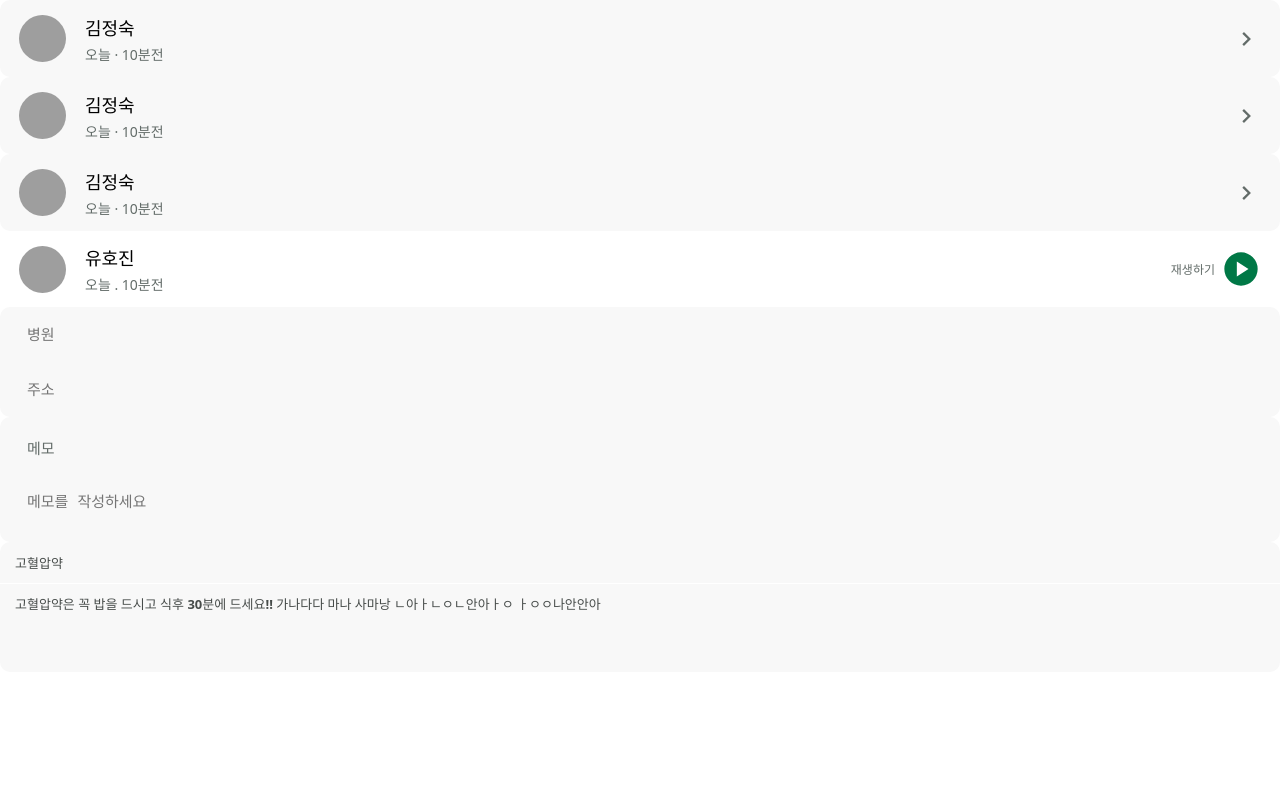
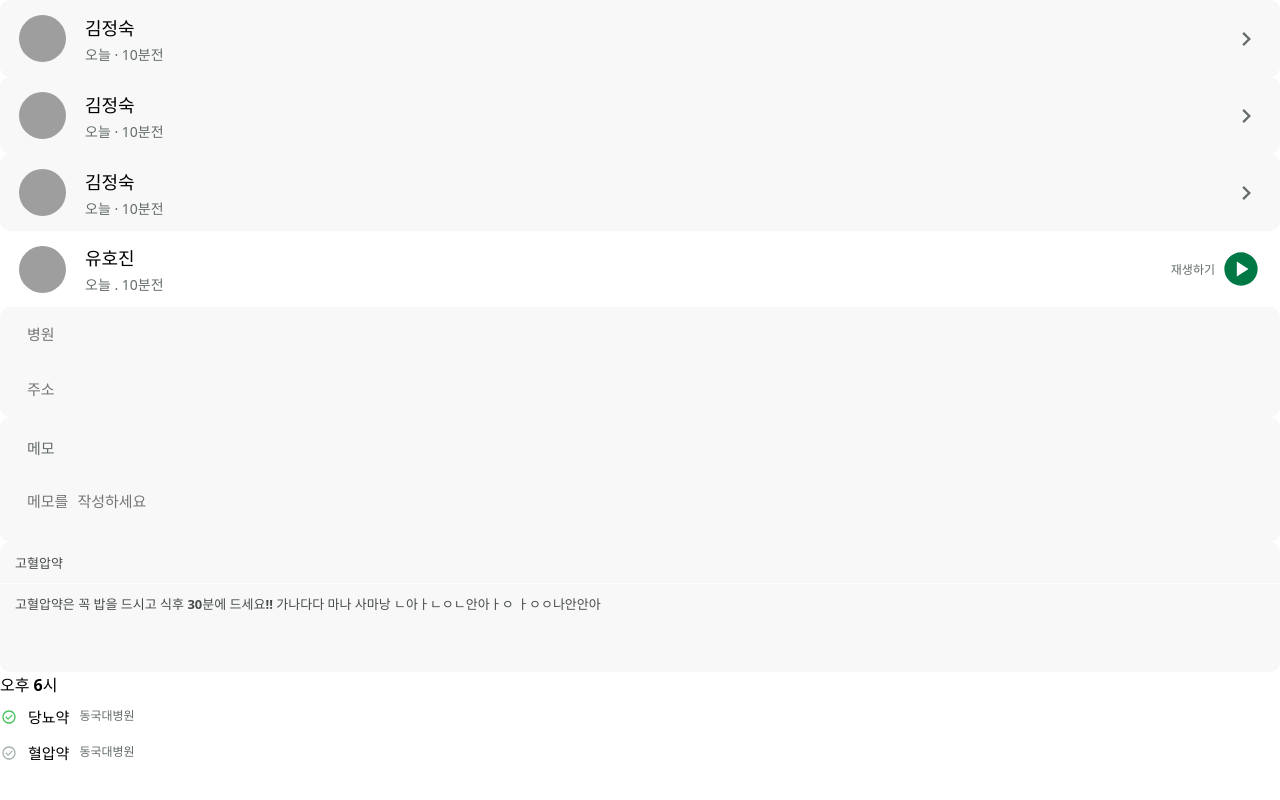
Before and after one commit to Team-MansuMugang/mansumugang-fontend, a React (Vite) app: page /test in a window 1280 px wide. Shown: the part 1309-2109 px from the top of the page. Before the commit the page ends 2062 px from the top, so only its background shows below. Built offline with nearby package versions, Linux system fonts and the light colour scheme; grey boxes are pictures that could not be loaded.

Commit message:
일정리스트컨테이너, 일정아이템 구현

```diff
--- /dev/null
+++ b/src/components/ScheduleItem.css
@@ -0,0 +1,42 @@
+.schedule-item {
+  gap: 10px;
+  display: flex;
+  align-items: center;
+}
+
+.schedule-status {
+  width: 24px;
+  height: 24px;
+  display: flex;
+  align-items: center;
+  justify-content: center;
+  border-radius: 50%;
+}
+
+.schedule-status-checked {
+  width: 18px;
+  height: 18px;
+  background-color: var(--color-neutral-100);
+  color: var(--color-semantic-success);
+}
+
+.schedule-status-unchecked {
+  width: 18px;
+  height: 18px;
+  color: var(--color-neutral-75);
+  background-color: var(--color-neutral-100);
+}
+
+.schedule-text {
+  display: flex;
+  gap: 10px;
+}
+
+.schedule-title {
+  font-size: var(--text-size-body-medium);
+}
+
+.schedule-data {
+  font-size: var(--text-size-detail);
+  color: var(--color-neutral-45);
+}
--- /dev/null
+++ b/src/components/ScheduleItem.jsx
@@ -0,0 +1,25 @@
+import PropTypes from 'prop-types';
+import './ScheduleItem.css';
+import CheckCircle from '../assets/svg/check-circle-outline.svg?react';
+
+const ScheduleItem = ({ status, title, data }) => {
+  return (
+    <div className="schedule-item">
+      <div className={`schedule-status schedule-status-${status}`}>
+        {status === 'checked' ? <CheckCircle /> : <CheckCircle />}
+      </div>
+      <div className="schedule-text">
+        <div className="schedule-title">{title}</div>
+        <div className="schedule-data">{data}</div>
+      </div>
+    </div>
+  );
+};
+
+ScheduleItem.propTypes = {
+  status: PropTypes.oneOf(['checked', 'unchecked']).isRequired,
+  title: PropTypes.string.isRequired,
+  data: PropTypes.string.isRequired,
+};
+
+export default ScheduleItem;
--- /dev/null
+++ b/src/components/ScheduleListContainer.css
@@ -0,0 +1,16 @@
+.schedule-list-container {
+  gap: 10px;
+  background-color: var(--color-neutral-100);
+}
+
+.schedule-time {
+  font-size: var(text-size-body-medium);
+  font-weight: bold;
+}
+
+.schedule-items {
+  display: flex;
+  flex-direction: column;
+  margin-top: 10px;
+  gap: 15px;
+}
--- /dev/null
+++ b/src/components/ScheduleListContainer.jsx
@@ -0,0 +1,24 @@
+import PropTypes from 'prop-types';
+import './ScheduleListContainer.css';
+
+const ScheduleListContainer = ({ time, children }) => {
+  return (
+    <div className="schedule-list-container">
+      <div className="schedule-time">{time}</div>
+      <div className="schedule-items">{children}</div>
+    </div>
+  );
+};
+
+ScheduleListContainer.propTypes = {
+  time: PropTypes.string.isRequired,
+  schedules: PropTypes.arrayOf(
+    PropTypes.shape({
+      status: PropTypes.oneOf(['checked', 'unchecked']).isRequired,
+      title: PropTypes.string.isRequired,
+      data: PropTypes.string.isRequired,
+    }),
+  ).isRequired,
+};
+
+export default ScheduleListContainer;
--- a/src/pages/test/TestPage.jsx
+++ b/src/pages/test/TestPage.jsx
@@ -19,6 +19,8 @@ import VoicePlayerBar from '../../components/VoicePlayerBar';
 import HospitalInput from '../../components/HospitalInput';
 import MemoInput from '../../components/MemoInput';
 import HealthDetail from '../../components/HealthDetail';
+import ScheduleListContainer from '../../components/ScheduleListContainer';
+import ScheduleItem from '../../components/ScheduleItem';
 
 const TestPage = () => {
   return (
@@ -163,6 +165,10 @@ const TestPage = () => {
           '고혈압약은 꼭 밥을 드시고  식후 30분에 드세요!! 가나다다 마나 사마낭 ㄴ아ㅏㄴㅇㄴ안아ㅏㅇ ㅏㅇㅇ나안안아'
         }
       ></HealthDetail>
+      <ScheduleListContainer time="오후 6시">
+        <ScheduleItem status="checked" title="당뇨약" data="동국대병원"></ScheduleItem>
+        <ScheduleItem status="unchecked" title="혈압약" data="동국대병원"></ScheduleItem>
+      </ScheduleListContainer>
     </>
   );
 };
```
